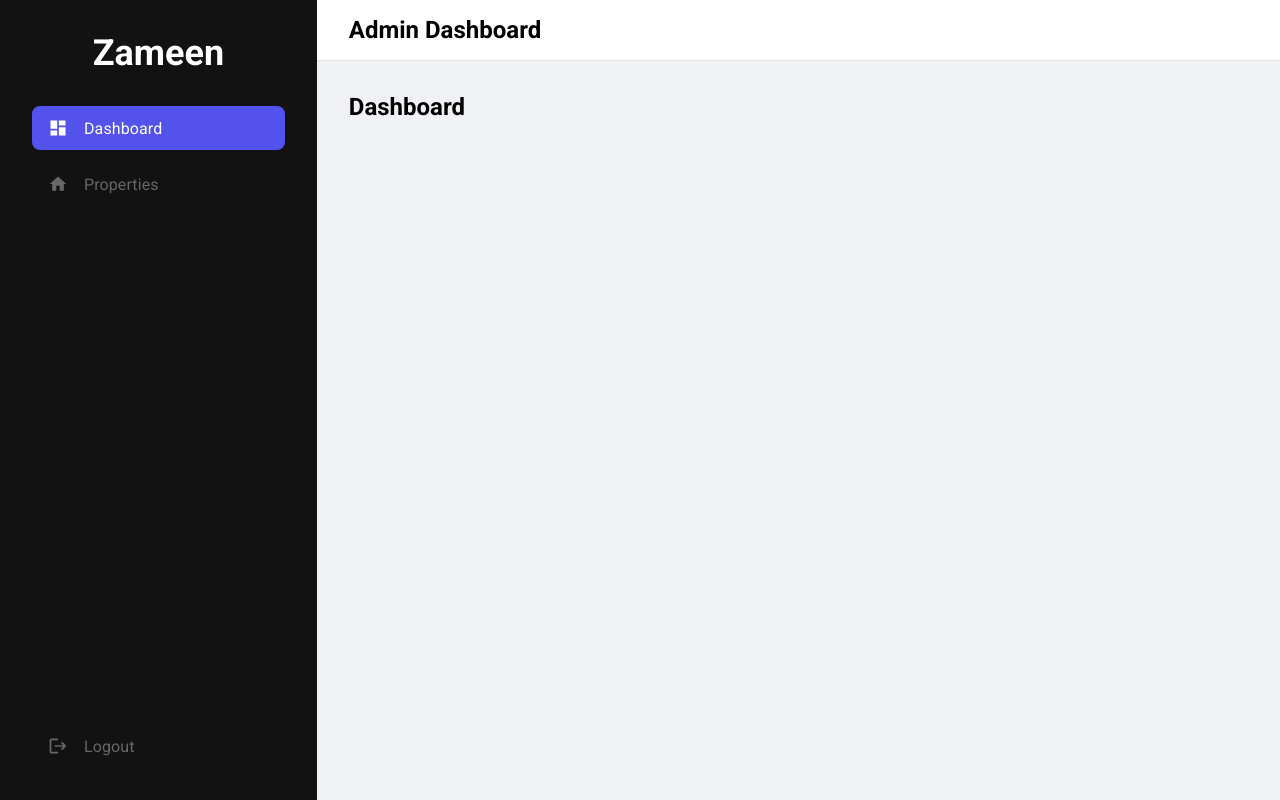
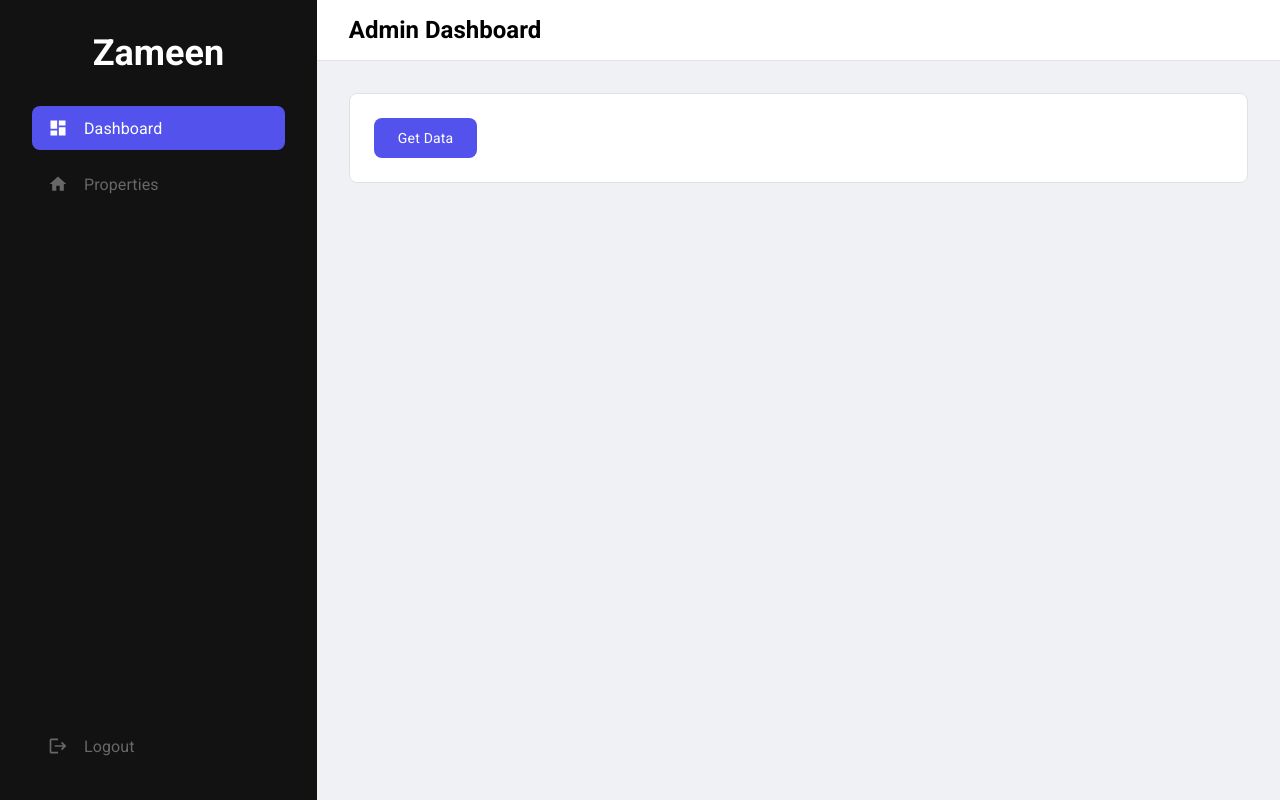
Before and after one commit to kahf-pms/kahf-admin-portal, a React (Vite) app: page / in a window 1280 px wide. Built offline with nearby package versions, Linux system fonts and the light colour scheme.

Commit message:
UI update

```diff
--- a/src/features/ui/button/Button.jsx
+++ b/src/features/ui/button/Button.jsx
@@ -1,6 +1,6 @@
 import { StyledButton } from "./Button.styled";
 
-const Button = ({ buttonProps, children, onClick, type }) => {
+const Button = ({ buttonProps, loading, children, onClick, type }) => {
 	const handleClick = () => {
 		if (onClick) {
 			onClick();
@@ -8,8 +8,13 @@ const Button = ({ buttonProps, children, onClick, type }) => {
 	};
 
 	return (
-		<StyledButton type={type} onClick={handleClick} {...buttonProps}>
-			{children}
+		<StyledButton
+			type={type}
+			onClick={handleClick}
+			{...buttonProps}
+			disabled={loading}
+		>
+			{loading ? "Loading..." : children}
 		</StyledButton>
 	);
 };
--- a/src/features/ui/button/Button.styled.js
+++ b/src/features/ui/button/Button.styled.js
@@ -2,7 +2,7 @@ import styled from "styled-components";
 
 export const StyledButton = styled.button`
 	font-size: 14px;
-	padding: 0.5rem 1rem;
+	padding: 0.75rem 1.5rem;
 	border-radius: 8px;
 	outline: none;
 	border: none;
@@ -10,10 +10,23 @@ export const StyledButton = styled.button`
 		props.type === "warn" ? "#ff4757" : "var(--primary)"};
 	color: white;
 	letter-spacing: 0.2px;
-	cursor: pointer;
 	transition: all 0.25s ease-in-out;
+	display: flex;
+	align-items: center;
+	justify-content: center;
 
 	&:hover {
-		box-shadow: 0 0 5px 3px rgba(0, 0, 0, 0.25);
+		cursor: ${(props) => (props.disabled ? "not-allowed" : "pointer")};
+		box-shadow: ${(props) =>
+			props.disabled ? "none" : "0 0 5px 3px rgba(0, 0, 0, 0.25)"};
+	}
+
+	&:disabled {
+		background: var(--gray) !important;
+	}
+
+	& .loading {
+		width: 1rem;
+		height: 1rem;
 	}
 `;
--- a/src/index.css
+++ b/src/index.css
@@ -6,6 +6,7 @@
 	--text-gray: #676767;
 	--primary-gray: #e1e2e3;
 	--off-white: #f0f1f4;
+	--gray: #a4b0be;
 }
 
 * {
--- a/src/pages/dashboard/DashboardPage.jsx
+++ b/src/pages/dashboard/DashboardPage.jsx
@@ -1,9 +1,47 @@
+import { useState } from "react";
 import usePageName from "../../features/hooks/usePageName";
+import Button from "../../features/ui/button/Button";
+import Card from "../../features/ui/card/Card";
+
+const apiCall = () =>
+	new Promise((resolve, reject) => {
+		try {
+			setTimeout(() => {
+				resolve([1, 2, 3, 4, 5]);
+			}, 1500);
+		} catch (err) {
+			reject(err.message);
+		}
+	});
 
 const DashboardPage = () => {
 	usePageName("Admin Dashboard", false);
+	const [data, setData] = useState([]);
+	const [loading, setLoading] = useState(false);
 
-	return <h3>Dashboard</h3>;
+	const handleClick = async () => {
+		try {
+			setLoading(true);
+			const response = await apiCall();
+			console.log(response);
+		} catch (err) {
+			console.warn(err.message);
+		} finally {
+			setLoading(false);
+		}
+	};
+
+	return (
+		<>
+			<Card>
+				<div>
+					<Button loading={loading} onClick={handleClick}>
+						Get Data
+					</Button>
+				</div>
+			</Card>
+		</>
+	);
 };
 
 export default DashboardPage;
```
